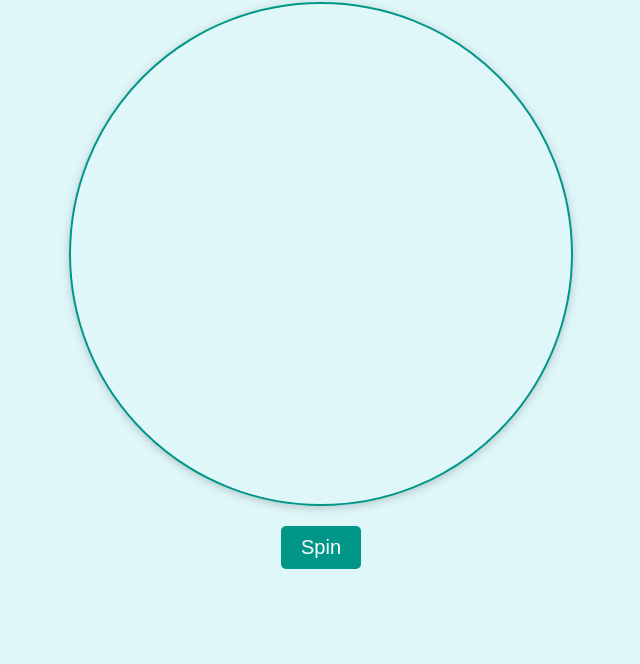
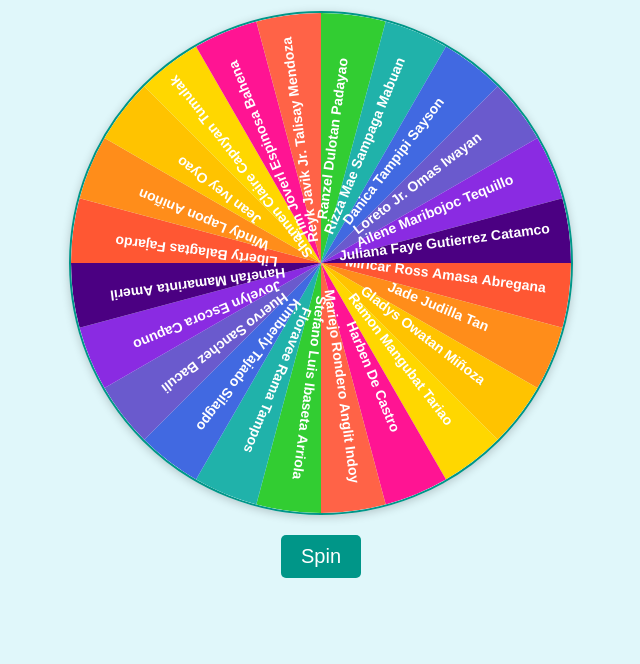
Before and after one commit to IamRay13/Wowowheel, a plain HTML site: page Wheel.html in a window 1280 px wide. Shown: the part 152-816 px from the top of the page, without its empty margins (319-959 px from the left). Drawn offline with Linux system fonts and the light colour scheme.

Commit message:
Update Wheel.html

```diff
--- a/Wheel.html
+++ b/Wheel.html
@@ -1,3 +1,4 @@
+# Wheel of Fortune
 
 <!DOCTYPE html>
 <html lang="en">
@@ -58,30 +59,30 @@
     <div id="winnerMessage"></div>
     <script>
         const names = [
-“Miricar Abregana”,
-“Jade Tan”,
-“Gladys Miñoza”,
-“Ramon Tariao”,
-“Harben De Castro”,
-“Mariejo Indoy”,
-“Stefano Arriola”,
-“Floravee Tampos”,
-“Kimberly Silagpo”,
-“Huervo Baculi”,
-“Jovelyn Capuno”,
-“Hanefah Ameril”,
-“Liberty Fajardo”,
-“Windy Aniñon”,
-“Jean Oyao”,
-“Shannen Tumulak”,
-“Tim Bahena”,
-“Reyk Mendoza”,
-“Ranzel Padayao”,
-“Rizza Mabuan”,
-“Danica Sayson”,
-“Loreto Iwayan”,
-“Ailene Tequillo”,
-“Juliana Catamco”
+            "Miricar Ross Amasa Abregana",
+            "Jade Judilla Tan",
+            "Gladys Owatan Miñoza",
+            "Ramon Mangubat Tariao",
+            "Harben De Castro",
+            "Mariejo Rondero Anglit Indoy",
+            "Stefano Luis Ibaseta Arriola",
+            "Floravee Rama Tampos",
+            "Kimberly Tajado Silagpo",
+            "Huervo Sanchez Baculi",
+            "Jovelyn Escora Capuno",
+            "Hanefah Mamarinta Ameril",
+            "Liberty Balagtas Fajardo",
+            "Windy Lapon Aniñon",
+            "Jean Ivey Oyao",
+            "Shannen Claire Capuyan Tumulak",
+            "Tim Joverl Espinosa Bahena",
+            "Reyk Javik Jr. Talisay Mendoza",
+            "Ranzel Dulotan Padayao",
+            "Rizza Mae Sampaga Mabuan",
+            "Danica Tampipi Sayson",
+            "Loreto Jr. Omas Iwayan",
+            "Ailene Maribojoc Tequillo",
+            "Juliana Faye Gutierrez Catamco"
         ];
         const colors = [
             "#FF5733", "#FF8D1A", "#FFC300", "#FFD700", "#FF1493", "#FF6347",
```
